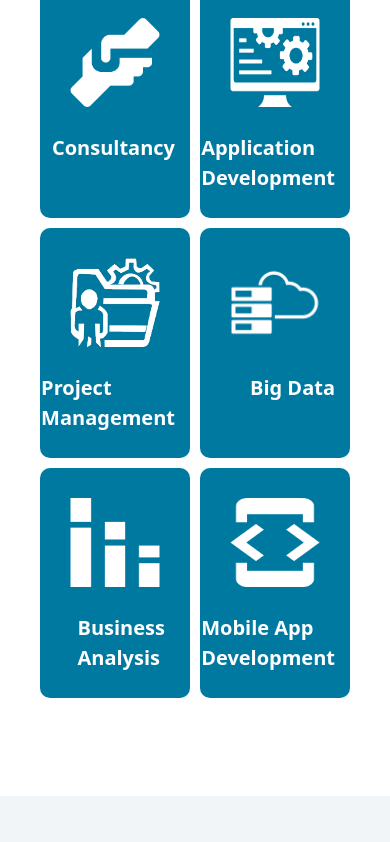
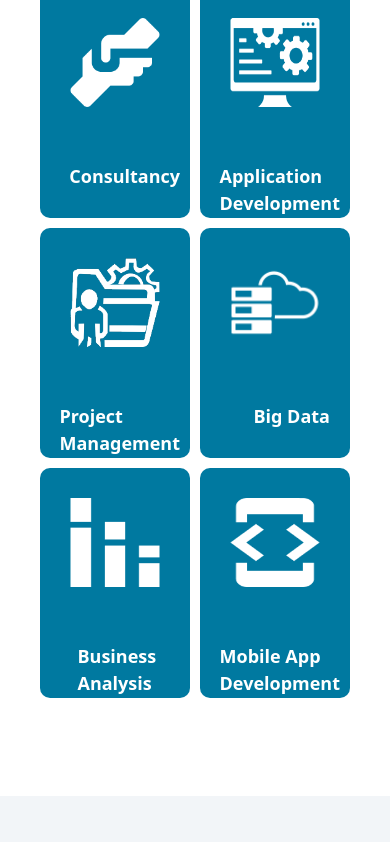
Before and after one commit to Ravitejachatti/refyndata_react, a React (Create React App) app: page / in a window 390 px wide. Shown: the part 2362-3204 px from the top of the page. Built offline with nearby package versions, Linux system fonts and the light colour scheme.

Commit message:
cart animation done by raviteja

```diff
--- a/src/components/Home/CartAnimation.css
+++ b/src/components/Home/CartAnimation.css
@@ -15,6 +15,7 @@
     color: #72727A;
     padding-top: 20px;
     padding-bottom: 40px;
+
 
 
   }
@@ -176,12 +177,21 @@
 
 
       }
+      .background_content{
+        display: flex;
+        gap: 20px;
+
+      }
       .span_con{
-        font-size: 1.2rem;
+        font-size: 1rem;
+        line-height: 20px;
       }
       .cart_text{
-        font-size: 0.8rem;
-        margin-top: -8%;
+        font-size: 0.7rem;
+        margin-top: 5px;
+
+
+
       }
       .item_image{
         width: 89px;
@@ -192,7 +202,7 @@
         height: 89px;
       }
       .button_cart{
-        margin-top: -5%;
+
       }
 
 
@@ -201,8 +211,8 @@
     @media screen and (max-width: 900px) and (min-width: 800px){
       .Service_cart{
         gap: 15px;;
-        margin:5;
-        padding: 5;
+        margin:10px;
+
       }
     }
 
@@ -215,20 +225,35 @@
         justify-content: center;
         gap: 10px;;
       }
+      .background_content{
+
+        display: flex;
+        gap: 10px;
+        margin-top: 58%;
+      }
       .serivce_text_on{
-        top: 10px;
-        right: 15px;
-        font-size:20px !important;
+        top: 40px;
+        right: 10px;
+        font-size:18px !important;
 
+
+      }
+      .mb_view{
+        top: 40px;
+        right: 20px;
 
       }
       .span_con{
         font-size: 1rem;
-        margin-top: 8px;
+        line-height: 15px;
+
+
       }
       .cart_text{
         font-size: 0.6rem;
-        margin-top: -5%;
+        margin-top: 20%;
+
+
       }
       .item_image{
         width: 89px;
@@ -239,7 +264,7 @@
         height: 89px;
       }
       .button_cart{
-        margin-top: -25%;
+
         font-size: 0.8rem;
       }
     }
--- a/src/components/Home/service.js
+++ b/src/components/Home/service.js
@@ -99,12 +99,12 @@ const CartAnimation = () => {
           </div>
           <div className="background"></div>
           <img
-            className="item_image text-white"
+            className="item_image"
             src="home_image/service_image/big_data.png"
             alt="consultation"
           />
 
-          <p className="serivce_text_on">Big Data</p>
+          <p className="serivce_text_on mb_view"   >Big Data</p>
         </div>
 
         {/* Business Analysis */}
```
